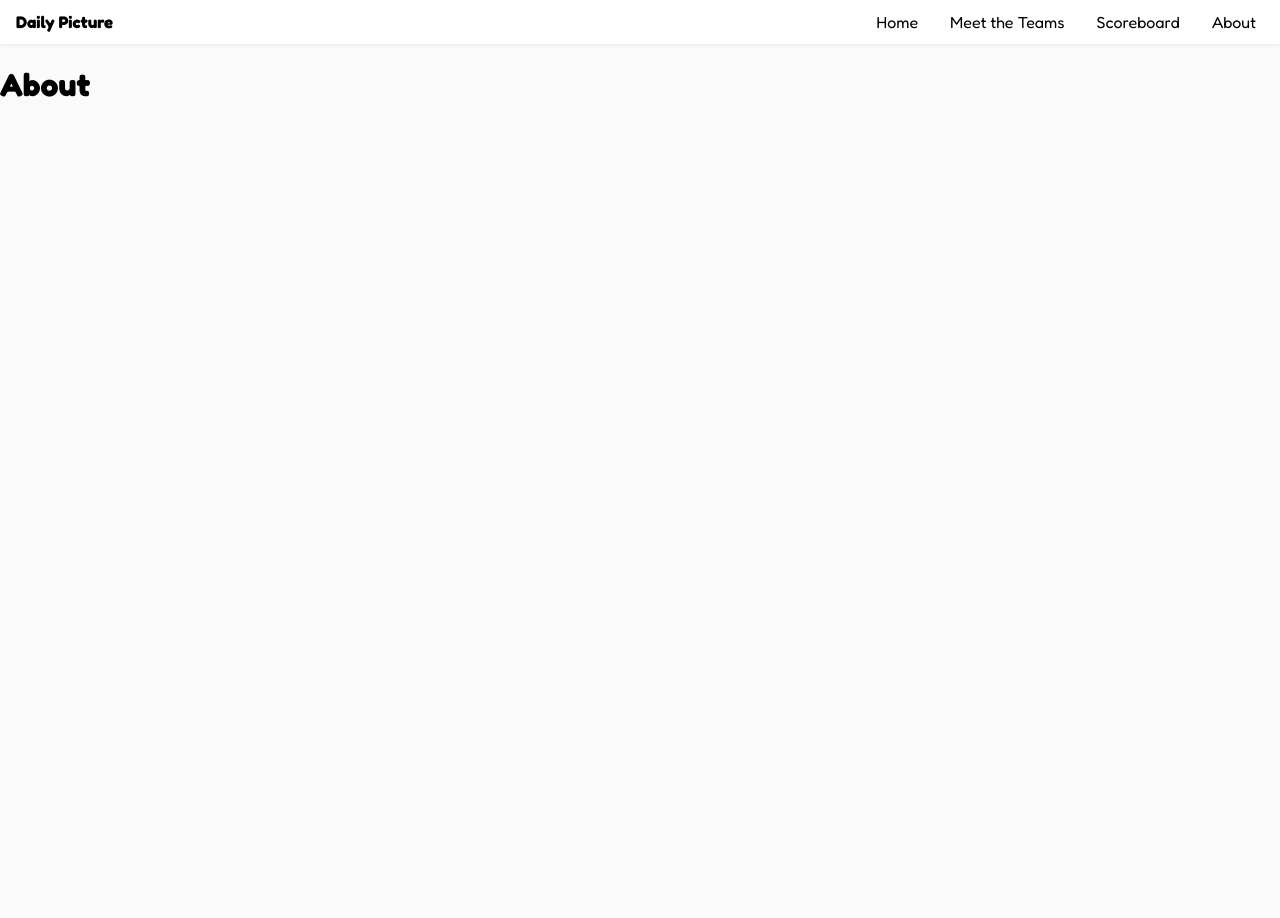
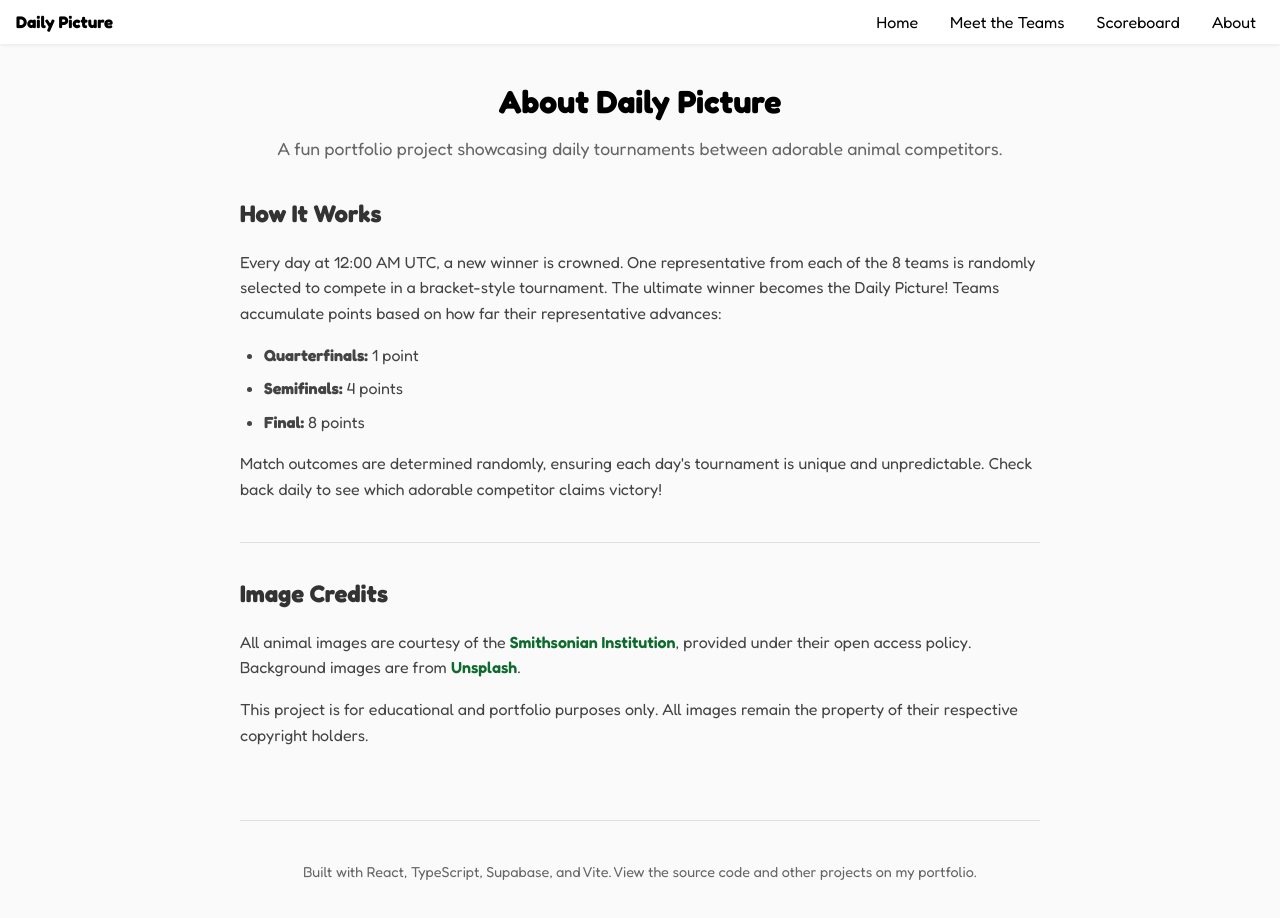
Before and after one commit to jwesgore/daily-picture, a React (Vite) app: page /about in a window 1280 px wide. Shown: the top 918 px of the page. Before the commit the page ends 800 px from the top, so only its background shows below. Built offline with nearby package versions, Linux system fonts and the light colour scheme; no server answers.

Commit message:
add about page

```diff
--- a/src/index.css
+++ b/src/index.css
@@ -148,3 +148,77 @@ body{
   background:#e5e7eb;
   color:#555;
 }
+
+/* About page */
+.about{
+  max-width:800px;
+  margin:0 auto;
+  padding:2rem 1.5rem;
+  line-height:1.6;
+}
+
+.about__header{
+  margin-bottom:2rem;
+  text-align:center;
+}
+
+.about__header h1{
+  margin:0 0 0.5rem;
+  font-size:2rem;
+}
+
+.about__intro{
+  color:#666;
+  font-size:1.1rem;
+  margin:0;
+}
+
+.about__section{
+  margin-bottom:2rem;
+  padding-bottom:1.5rem;
+  border-bottom:1px solid #e0e0e0;
+}
+
+.about__section:last-of-type{
+  border-bottom:none;
+}
+
+.about__section h2{
+  margin:0 0 1rem;
+  font-size:1.5rem;
+  color:#333;
+}
+
+.about__section p{
+  margin:0 0 1rem;
+  color:#444;
+}
+
+.about__section ul{
+  margin:1rem 0;
+  padding-left:1.5rem;
+}
+
+.about__section li{
+  margin:0.5rem 0;
+  color:#444;
+}
+
+.about__section a{
+  color:#0f6a2e;
+  text-decoration:none;
+  font-weight:600;
+}
+
+.about__section a:hover{
+  text-decoration:underline;
+}
+
+.about__footer{
+  margin-top:2rem;
+  padding-top:1.5rem;
+  border-top:1px solid #e0e0e0;
+  text-align:center;
+  color:#666;
+  font-size:0.9rem;
+}
--- a/src/pages/About.tsx
+++ b/src/pages/About.tsx
@@ -1 +1,65 @@
-export default function About(){ return <main><h1>About</h1></main> }
+export default function About() {
+  return (
+    <main className="about">
+      <header className="about__header">
+        <h1>About Daily Picture</h1>
+        <p className="about__intro">
+          A fun portfolio project showcasing daily tournaments between adorable animal competitors.
+        </p>
+      </header>
+
+      <section className="about__section">
+        <h2>How It Works</h2>
+        <p>
+          Every day at 12:00 AM UTC, a new winner is crowned. One representative
+          from each of the 8 teams is randomly selected to compete in a bracket-style tournament.
+          The ultimate winner becomes the Daily Picture! Teams accumulate points based on how far
+          their representative advances:
+        </p>
+        <ul>
+          <li><strong>Quarterfinals:</strong> 1 point</li>
+          <li><strong>Semifinals:</strong> 4 points</li>
+          <li><strong>Final:</strong> 8 points</li>
+        </ul>
+        <p>
+          Match outcomes are determined randomly, ensuring each day&apos;s tournament is unique
+          and unpredictable. Check back daily to see which adorable competitor claims victory!
+        </p>
+      </section>
+
+      <section className="about__section">
+        <h2>Image Credits</h2>
+        <p>
+          All animal images are courtesy of the{" "}
+          <a
+            href="https://www.si.edu/collections"
+            target="_blank"
+            rel="noopener noreferrer"
+          >
+            Smithsonian Institution
+          </a>
+          , provided under their open access policy. Background images are from{" "}
+          <a
+            href="https://unsplash.com"
+            target="_blank"
+            rel="noopener noreferrer"
+          >
+            Unsplash
+          </a>
+          .
+        </p>
+        <p>
+          This project is for educational and portfolio purposes only. All images remain the
+          property of their respective copyright holders.
+        </p>
+      </section>
+
+      <footer className="about__footer">
+        <p>
+          Built with React, TypeScript, Supabase, and Vite. View the source code and other
+          projects on my portfolio.
+        </p>
+      </footer>
+    </main>
+  );
+}
```
